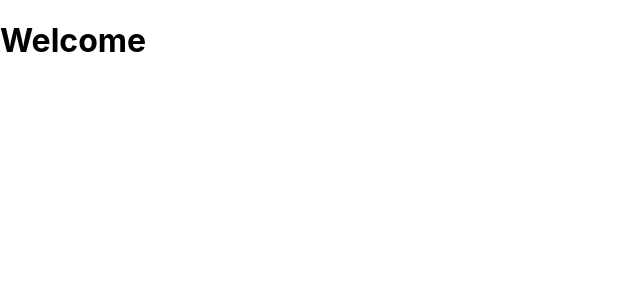
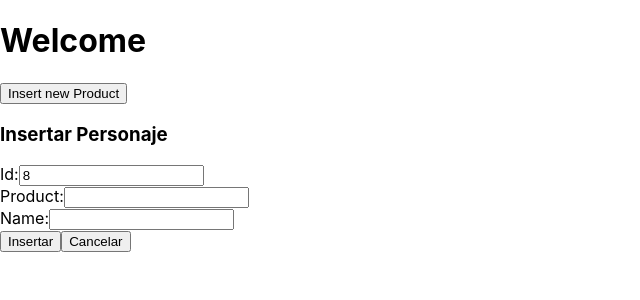
Before and after one commit to david-mov/clothes-shop, a React (Create React App) app in the folder client/: page / in a window 1280 px wide. Shown: the top 300 px of the page, without its empty margins (0-640 px from the left). Built offline with nearby package versions, Linux system fonts and the light colour scheme.

Commit message:
Create FormCrud Insert

```diff
--- /dev/null
+++ b/client/src/views/FormCrudProduct/Insert.jsx
@@ -0,0 +1,97 @@
+import React, { useState } from "react";
+
+const data = [
+  { id: 1, name: "", stock: "", description: "" },
+  { id: 2, name: "", stock: "", description: "" },
+  { id: 3, name: "", stock: "", description: "" },
+  { id: 4, name: "", stock: "", description: "" },
+  { id: 5, name: "", stock: "", description: "" },
+  { id: 6, name: "", stock: "", description: "" },
+  { id: 7, name: "", stock: "", description: "" },
+];
+
+const Insert = () => {
+  // const product = useSelector(state => state.products)
+  const [input, setInput] = useState({
+    form: { id: "", name: "", price: "", stock: "", description: "" },
+    data: data,
+    modalInsertar: false,
+  });
+
+  const handleChange = (e) => {
+    setInput({
+      form: {
+        ...input.form,
+        [e.target.name]: e.target.value,
+      },
+    });
+  };
+  const cerrarModalInsertar = () => {
+    setInput({ modalInsertar: false });
+  };
+  const insert = () => {
+    var valorNuevo = { ...input.data.id };
+    valorNuevo = input.data.length + 1;
+    var lista = input.data;
+    lista.push(valorNuevo);
+    setInput({ modalInsertar: false, data: lista });
+  };
+  console.log("insert", insert);
+  return (
+    <div className="crud_form">
+      <button>Insert new Product</button>
+      <div isOpen={input.modalInsertar} className="insertar">
+        <header>
+          <div>
+            <h3>Insertar Personaje</h3>
+          </div>
+        </header>
+        <div>
+          <form>
+            <label>Id:</label>
+
+            <input
+              className="form-control"
+              readOnly
+              type="text"
+              value={data.length + 1}
+            />
+          </form>
+
+          <form>
+            <label>Product:</label>
+            <input
+              className="form-control"
+              name="name"
+              type="text"
+              onChange={handleChange}
+            />
+          </form>
+          <form>
+            <label>Name:</label>
+            <input
+              className="form-control"
+              name="name"
+              type="text"
+              onChange={handleChange}
+            />
+          </form>
+        </div>
+
+        <div>
+          <button color="primary" onClick={() => insert()}>
+            Insertar
+          </button>
+          <button
+            className="btn btn-danger"
+            onClick={() => cerrarModalInsertar()}
+          >
+            Cancelar
+          </button>
+        </div>
+      </div>
+    </div>
+  );
+};
+
+export default Insert;
--- a/client/src/views/HomeView/HomeView.jsx
+++ b/client/src/views/HomeView/HomeView.jsx
@@ -1,7 +1,10 @@
+import Insert from "../FormCrudProduct/Insert";
+
 export default function HomeView() {
-	return (
-		<div>
-			<h1>Welcome</h1>
-		</div>
-	)
+  return (
+    <div>
+      <h1>Welcome</h1>
+      <Insert />
+    </div>
+  );
 }
```
Also changed, not shown: client/src/views/FormCrudProduct/Update.jsx (added, +7 -0 lines).
